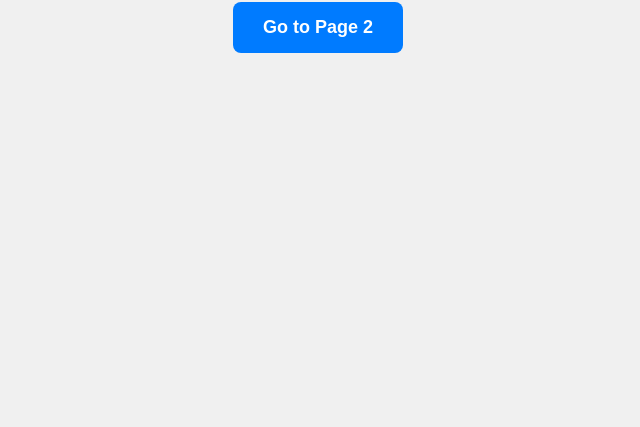
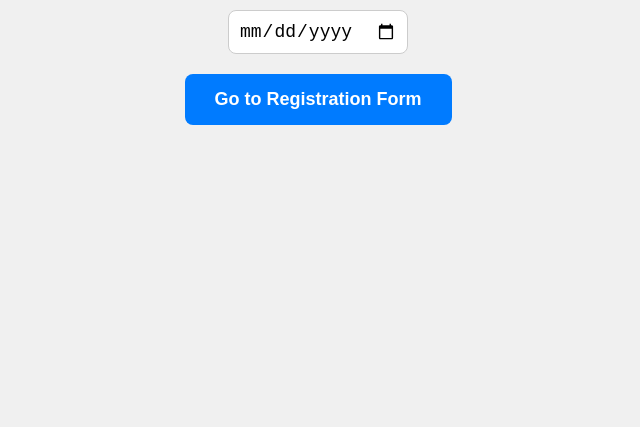
Before and after one commit to inder9518/registration-form, a plain HTML site: page home.html in a window 1280 px wide. Shown: the part 373-800 px from the top of the page, without its empty margins (322-962 px from the left). Drawn offline with Linux system fonts and the light colour scheme.

Commit message:
Update home.html

```diff
--- a/home.html
+++ b/home.html
@@ -3,26 +3,21 @@
 <head>
   <meta charset="UTF-8">
   <meta name="viewport" content="width=device-width, initial-scale=1.0">
-  <title>Center Button Page</title>
+  <title>Dashboard</title>
   <style>
     body, html {
       margin: 0;
       padding: 0;
       height: 100%;
       width: 100%;
-    }
-
-    body {
       display: flex;
+      flex-direction: column;
       justify-content: center;
       align-items: center;
       background: #f0f0f0;
       font-family: Arial, sans-serif;
     }
-
-    /* Button as link */
     .center-btn {
-      display: inline-block;
       padding: 15px 30px;
       font-size: 18px;
       font-weight: bold;
@@ -30,17 +25,33 @@
       background-color: #007BFF;
       border: none;
       border-radius: 8px;
-      text-decoration: none; /* Remove underline */
+      text-decoration: none;
       transition: 0.3s ease;
+      margin-top: 20px;
     }
-
     .center-btn:hover {
       background-color: #0056b3;
       transform: scale(1.05);
     }
+    .date-picker {
+      padding: 10px;
+      font-size: 18px;
+      border: 1px solid #ccc;
+      border-radius: 8px;
+    }
   </style>
 </head>
 <body>
-  <a href="form.html" class="center-btn">Go to Page 2</a>
+  <h1>📅 Select Date to View Data</h1>
+  <input type="date" id="selectedDate" class="date-picker" />
+  <a href="form.html" class="center-btn">Go to Registration Form</a>
+
+  <script>
+    const dateInput = document.getElementById("selectedDate");
+    dateInput.addEventListener("change", () => {
+      alert("आपने चुनी हुई Date: " + dateInput.value);
+      // यहाँ आप इस डेट के हिसाब से Google Sheet से डेटा लोड कर सकते हैं
+    });
+  </script>
 </body>
 </html>
```
